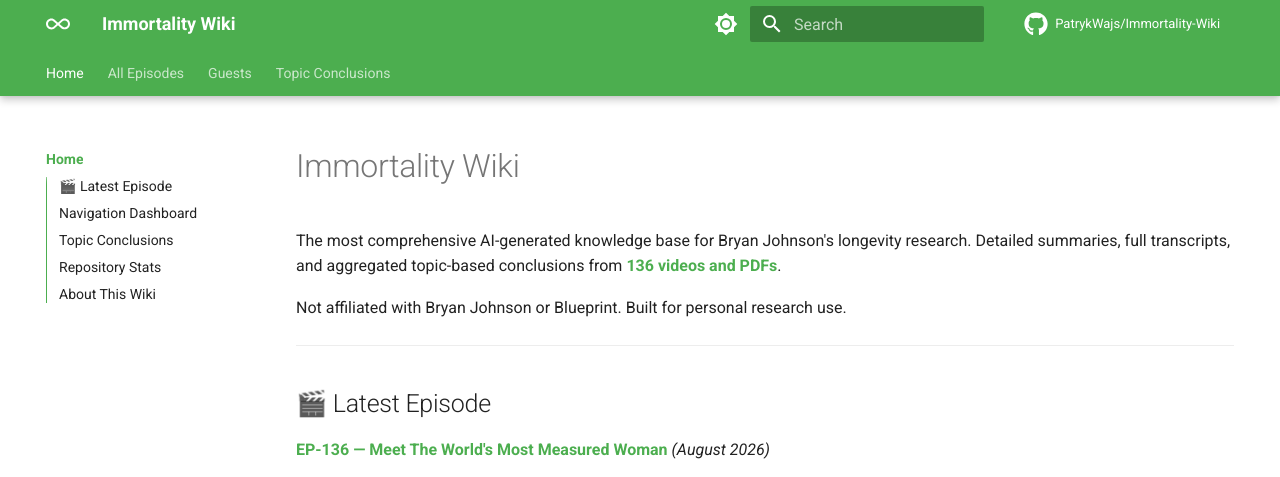
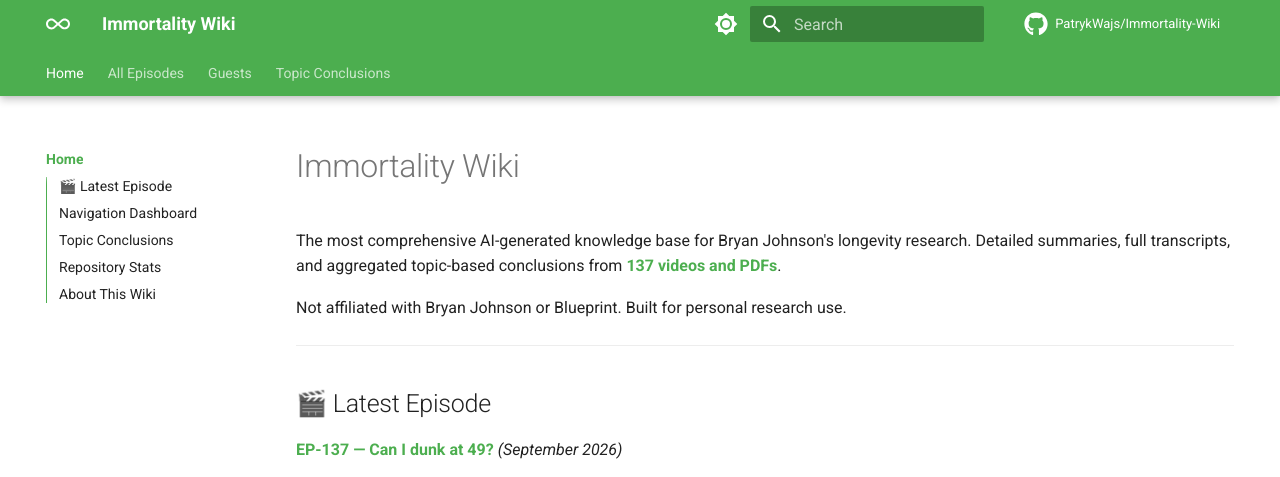
Before and after one commit to PatrykWajs/Immortality-Wiki, an MkDocs documentation site: the page built from docs/index.md, in a window 1280 px wide and 1400 px high, cut to the strip 0-477 px from the top of the window. Built offline with MkDocs 1.6.1 and Material for MkDocs 9.7.7, drawn with Linux system fonts in a browser that asks for light colours; comment, search, counter and statistics services are not loaded; some of the changed text lies outside the part shown.

Commit message:
add: EP-137 - Can I dunk at 49?
Co-Authored-By: Claude Opus 5 (1M context) <noreply@anthropic.com>

```diff
--- a/docs/index.md
+++ b/docs/index.md
@@ -4,7 +4,7 @@ title: Home
 
 # Immortality Wiki
 
-The most comprehensive AI-generated knowledge base for Bryan Johnson's longevity research. Detailed summaries, full transcripts, and aggregated topic-based conclusions from **136 videos and PDFs**.
+The most comprehensive AI-generated knowledge base for Bryan Johnson's longevity research. Detailed summaries, full transcripts, and aggregated topic-based conclusions from **137 videos and PDFs**.
 
 Not affiliated with Bryan Johnson or Blueprint. Built for personal research use.
 
@@ -12,13 +12,13 @@ Not affiliated with Bryan Johnson or Blueprint. Built for personal research use.
 
 ## 🎬 Latest Episode
 
-**EP-136 — Meet The World's Most Measured Woman** *(August 2026)*
+**EP-137 — Can I dunk at 49?** *(September 2026)*
 
 <div style="position:relative;padding-bottom:56.25%;height:0;overflow:hidden;border-radius:8px;">
-  <iframe src="https://www.youtube.com/embed/iuRr_5j9qkY" style="position:absolute;top:0;left:0;width:100%;height:100%;" frameborder="0" allow="accelerometer; autoplay; clipboard-write; encrypted-media; gyroscope; picture-in-picture" allowfullscreen></iframe>
+  <iframe src="https://www.youtube.com/embed/gtPvsJdBayQ" style="position:absolute;top:0;left:0;width:100%;height:100%;" frameborder="0" allow="accelerometer; autoplay; clipboard-write; encrypted-media; gyroscope; picture-in-picture" allowfullscreen></iframe>
 </div>
 
-[:octicons-arrow-right-24: Read Summary & Transcript](Episodes/EP-136 - Meet The Worlds Most Measured Woman/summary.md)
+[:octicons-arrow-right-24: Read Summary & Transcript](Episodes/EP-137 - Can I dunk at 49/summary.md)
 
 ---
 
@@ -30,7 +30,7 @@ Not affiliated with Bryan Johnson or Blueprint. Built for personal research use.
 
     ---
 
-    Chronological list of all 136 episodes and PDFs with direct links to summaries and transcripts.
+    Chronological list of all 137 episodes and PDFs with direct links to summaries and transcripts.
 
     [:octicons-arrow-right-24: Browse All Episodes](MAP.md)
 
@@ -82,10 +82,10 @@ Not affiliated with Bryan Johnson or Blueprint. Built for personal research use.
 
 | Metric | Count |
 |--------|-------|
-| **Total Episodes** | 135 |
+| **Total Episodes** | 137 |
 | **Research Topics** | 13 |
 | **Expert Guests** | 10+ |
-| **Last Updated** | August 2026 |
+| **Last Updated** | September 2026 |
 
 ---
 
```
Also changed, not shown: docs/Conclusions/biomarkers-and-testing.md (+6 -0 lines), docs/Conclusions/exercise-and-fitness.md (+6 -0 lines), docs/Conclusions/mindset-and-philosophy.md (+6 -0 lines), docs/Episodes/EP-137 - Can I dunk at 49/summary.md (added, +40 -0 lines), docs/Episodes/EP-137 - Can I dunk at 49/transcript.md (added, +13 -0 lines), docs/MAP.md (+1 -0 lines), docs/assets/images/social-card.png.
